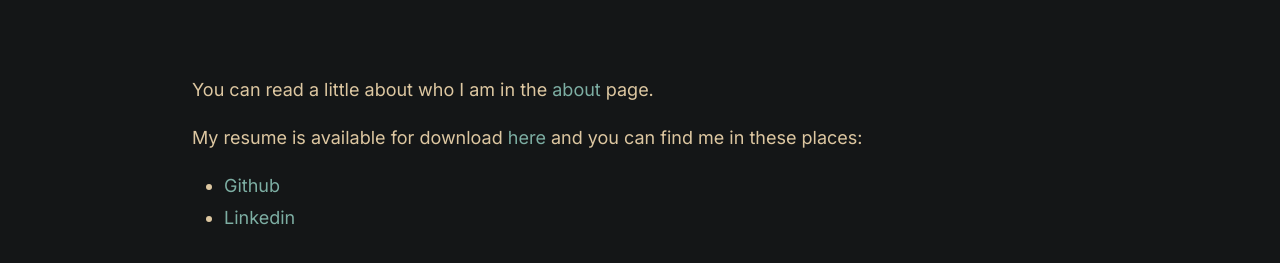
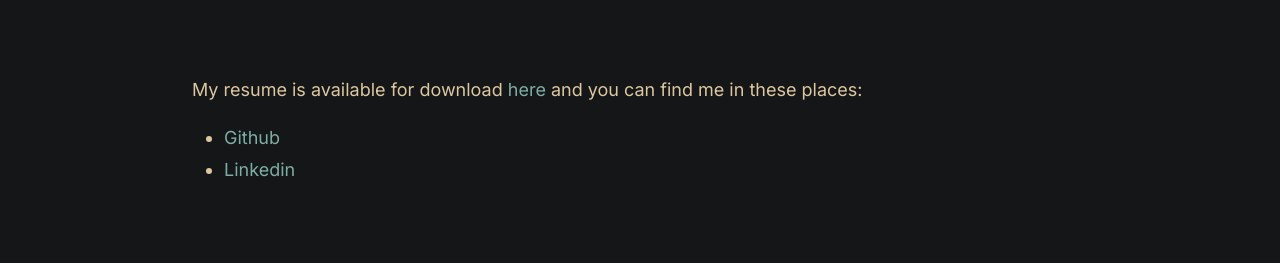
Before and after one commit to marcos-brito/nnago, an Astro site: page /nnago/resume in a window 1280 px wide. Shown: the part 125-388 px from the top of the page. Built offline with nearby package versions, Linux system fonts and the light colour scheme; Astro itself is replaced by a stand-in of ours.

Commit message:
feat: add actual resume

```diff
--- a/src/pages/resume.astro
+++ b/src/pages/resume.astro
@@ -4,8 +4,7 @@ import Index from "../layouts/index.astro"
 
 <Index>
     <div>
-        <p>You can read a little about who I am in the <a href="/nnago/about">about</a> page.</p>
-        <p>My resume is available for download <a href="/nnago/resume.pdf" download>here</a> and you can find me in these places:</p>
+        <p>My resume is available for download <a href="/nnago/marcos-brito-resume.pdf" download>here</a> and you can find me in these places:</p>
         <ul>
             <li><a href="https://github.com/marcos-brito">Github</a></li>
             <li><a href="https://www.linkedin.com/in/marcos-brito07/">Linkedin</a></li>
```
Also changed, not shown: 1 other file.
